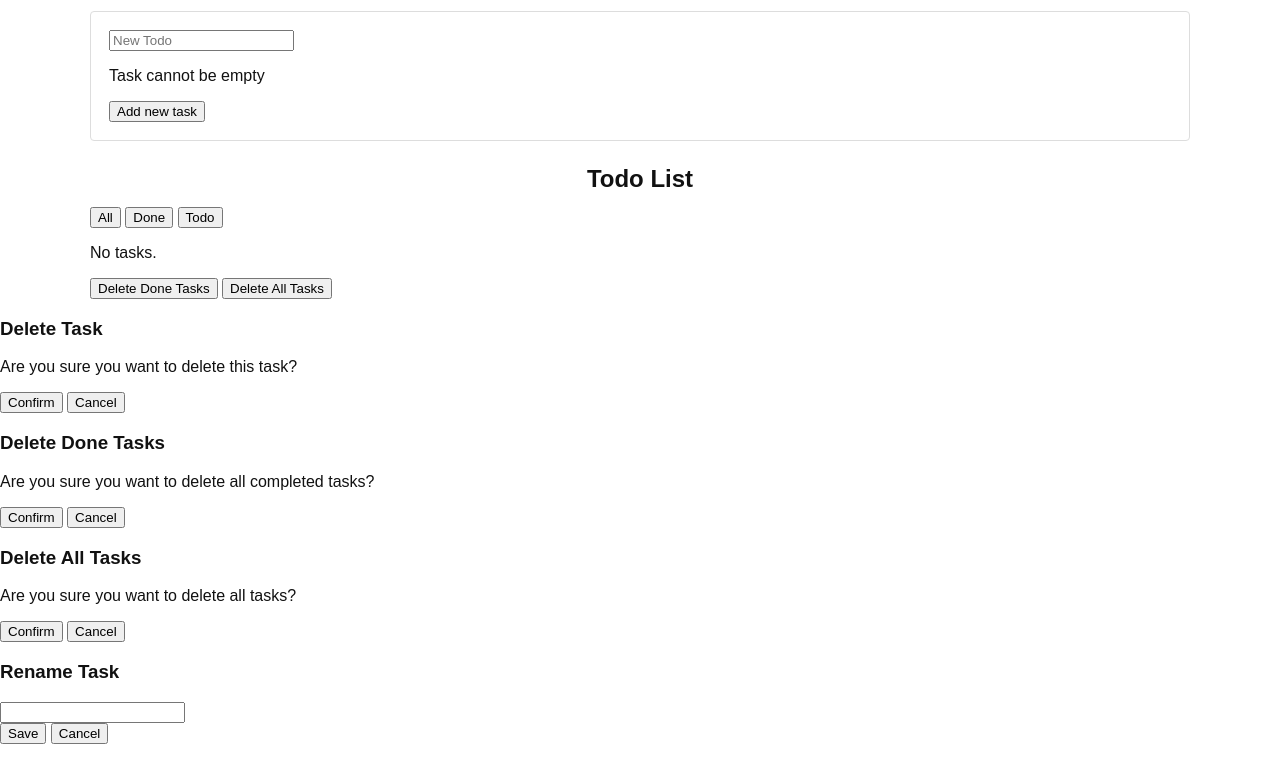
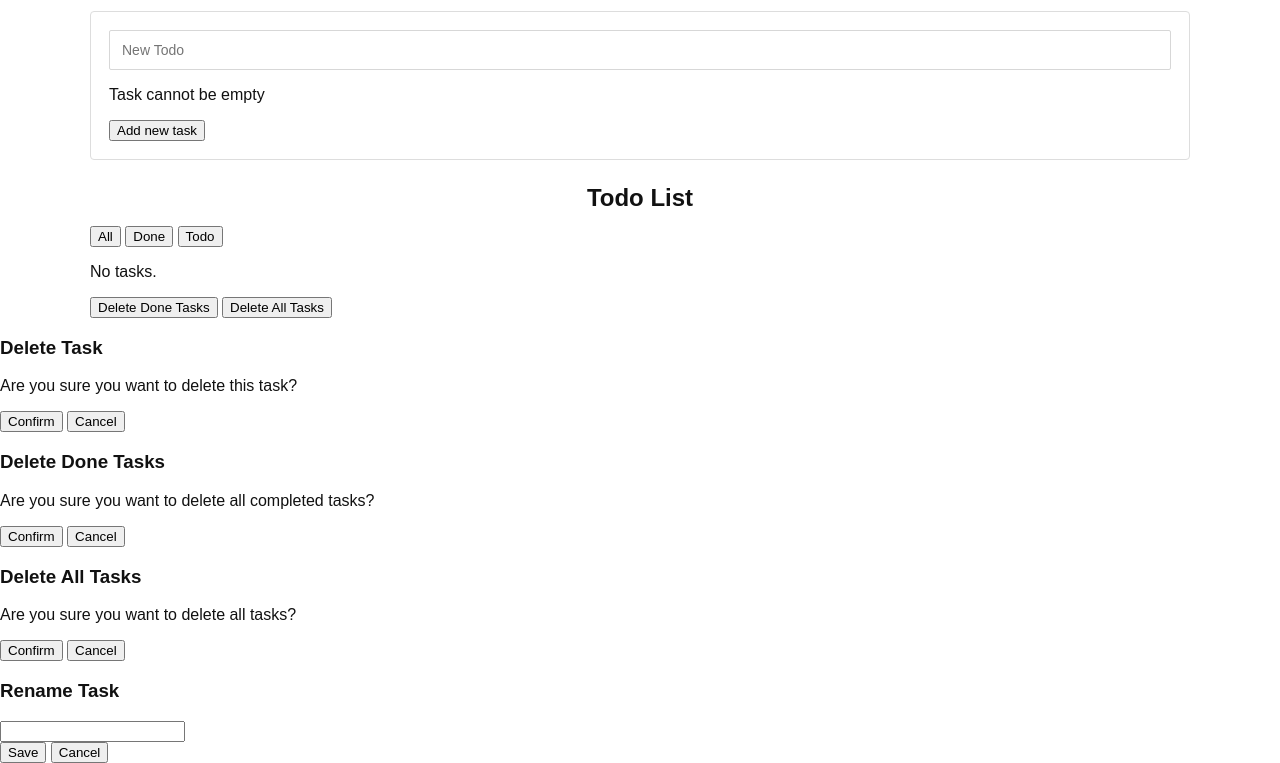
Before and after one commit to ayahzyoud/js-webtask, a plain HTML site: page index.html in a window 1280 px wide. Shown: the part 64-827 px from the top of the page. Drawn offline with Linux system fonts and the light colour scheme; a script that the page names is missing.

Commit message:
Style todo input field

```diff
--- a/style.css
+++ b/style.css
@@ -30,3 +30,19 @@ h1, h2 {
   padding: 18px;
   border-radius: 4px;
 }
+
+
+ /* wrapper for input + suggestions */
+.input-wrap {
+  position: relative;
+}
+
+ .todo-input input {
+  width: 100%;
+  height: 40px;
+  padding: 10px 12px;
+  border: 1px solid #d7d7d7;
+  border-radius: 2px;
+  outline: none;
+  font-size: 14px;
+}
```
